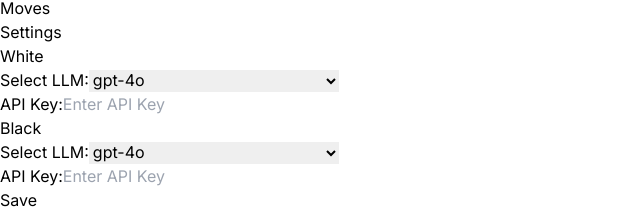
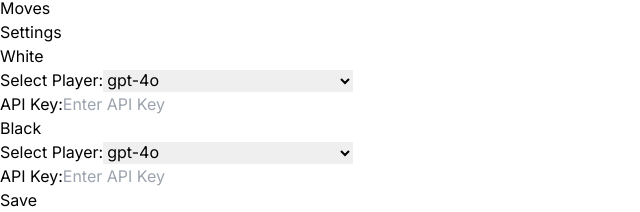
Before and after one commit to jzhou2014/chess-meet, a Next.js app: page / in a window 1280 px wide. Shown: the part 130-342 px from the top of the page, without its empty margins (0-640 px from the left). Built offline with nearby package versions, Linux system fonts and the light colour scheme.

Commit message:
Generalize llm to player for extension.

```diff
--- a/src/app/components/chessboard.tsx
+++ b/src/app/components/chessboard.tsx
@@ -401,7 +401,7 @@
             <h3 className="text-lg font-medium mb-2">White</h3>
             <div className="flex flex-col mb-4">
               <label htmlFor="white-llm" className="mb-1">
-                Select LLM:
+                Select Player:
               </label>
               <select
                   id="white-llm"
@@ -433,7 +433,7 @@
             <h3 className="text-lg font-medium mb-2">Black</h3>
             <div className="flex flex-col mb-4">
               <label htmlFor="black-llm" className="mb-1">
-                Select LLM:
+                Select Player:
               </label>
               <select
                   id="black-llm"
```
